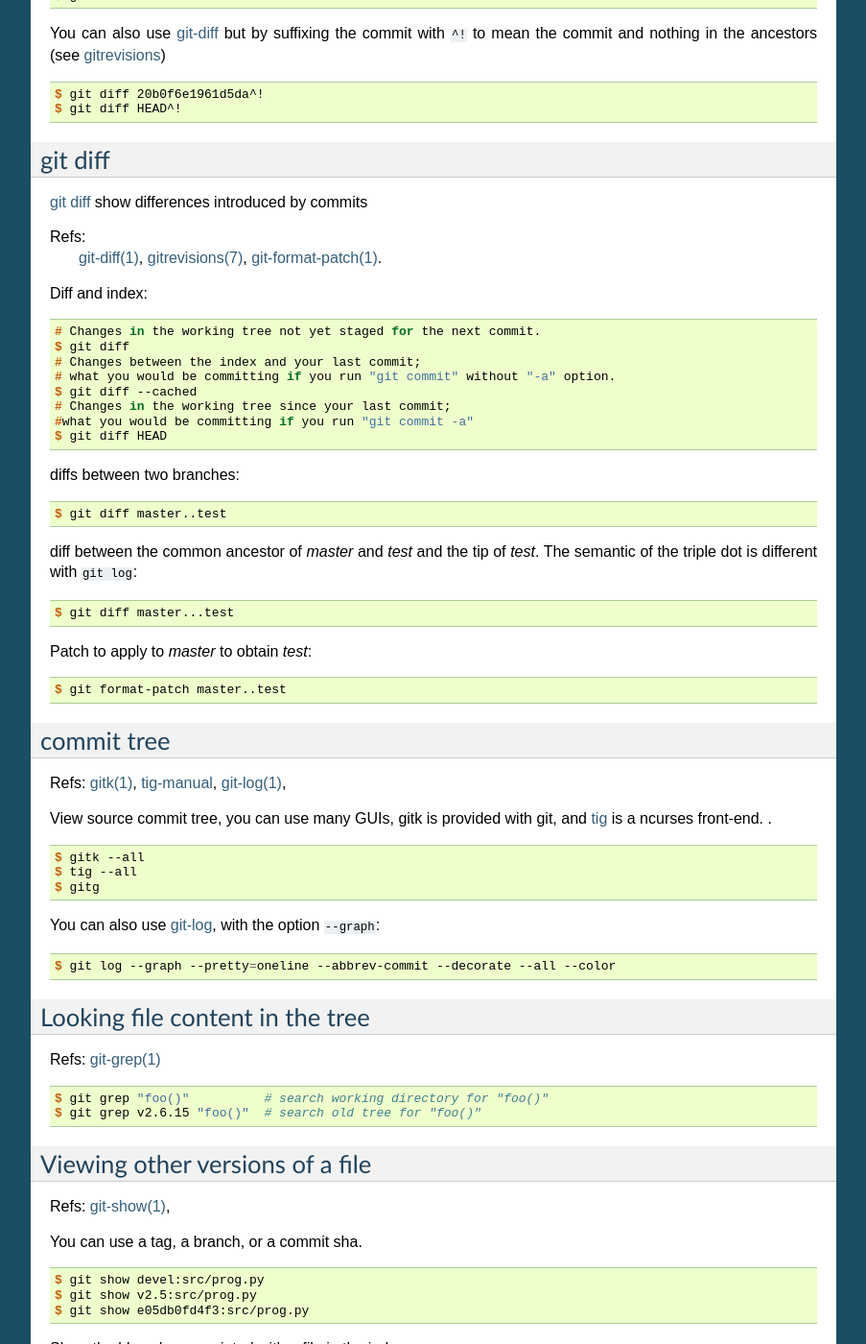
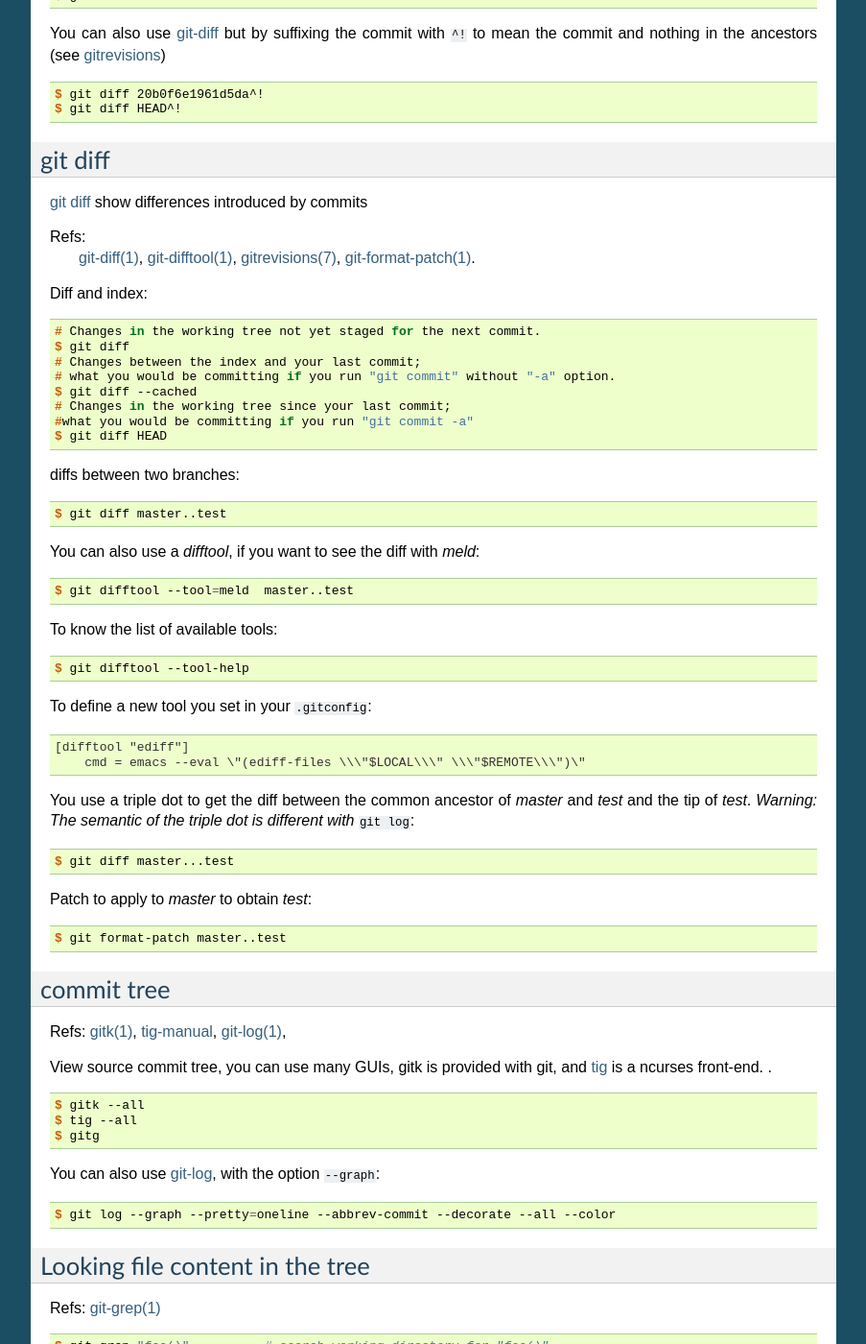
Before and after one commit to marczz/git-memo, a Sphinx documentation site: the page built from source/git_info.rst, in a window 1280 px wide and 1400 px high, scrolled down 1800 px. Shown: the whole window at 96% size, without its empty margins (198-1101 px from the left). Built offline with Sphinx 7.4.7, drawn with Linux system fonts in a browser that asks for light colours; the version number could not be read and is left out.

Commit message:
* source/git_info.rst: added difftool.

```diff
--- a/source/git_info.rst
+++ b/source/git_info.rst
@@ -139,6 +139,7 @@ the commit with ``^!`` to mean the commit and nothing in the ancestors
 ..  index::
         gitrevisions
         !single: git;diff
+        !single: git;difftool
         single: git;format-patch
 
 git diff
@@ -148,6 +149,7 @@ git diff
 
 Refs:
     :gitdoc:`git-diff(1) <git-diff.html>`,
+    :gitdoc:`git-difftool(1) <git-difftool.html>`,
     :gitdoc:`gitrevisions(7) <gitrevisions.html>`,
     :gitdoc:`git-format-patch(1) <git-format-patch.html>`.
 
@@ -168,8 +170,24 @@ diffs between  two branches::
 
     $ git diff master..test
 
-diff between the common ancestor of *master* and *test* and the tip of
-*test*. The semantic of the triple dot is different with ``git log``::
+You can also use a *difftool*, if you want to see the diff with
+*meld*::
+
+    $ git difftool --tool=meld  master..test
+
+
+To know the list of available tools::
+
+    $ git difftool --tool-help
+
+To define a new tool you set in your ``.gitconfig``::
+
+    [difftool "ediff"]
+        cmd = emacs --eval \"(ediff-files \\\"$LOCAL\\\" \\\"$REMOTE\\\")\"
+
+You use a triple dot to get the diff between the common ancestor of
+*master* and *test* and the tip of *test*. *Warning: The semantic of the triple
+dot is different with* ``git log``::
 
     $ git diff master...test
 
```
